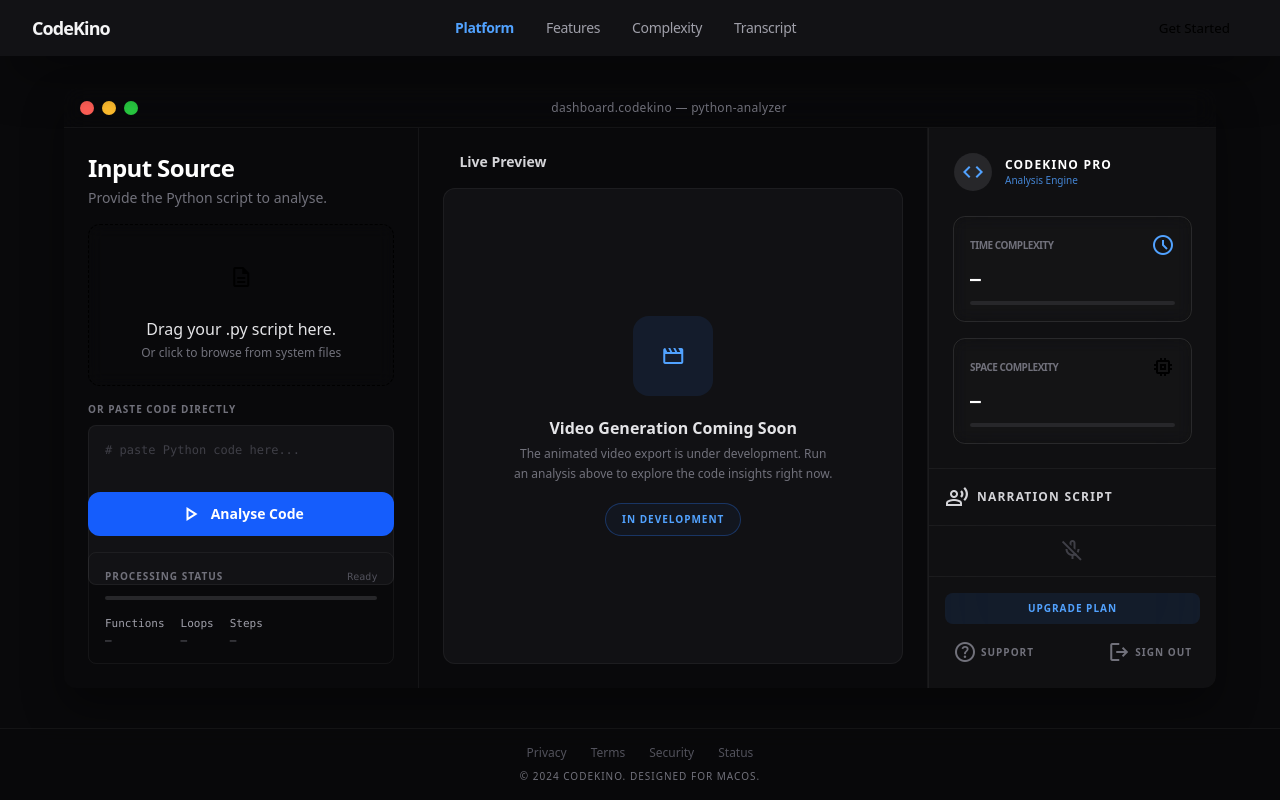
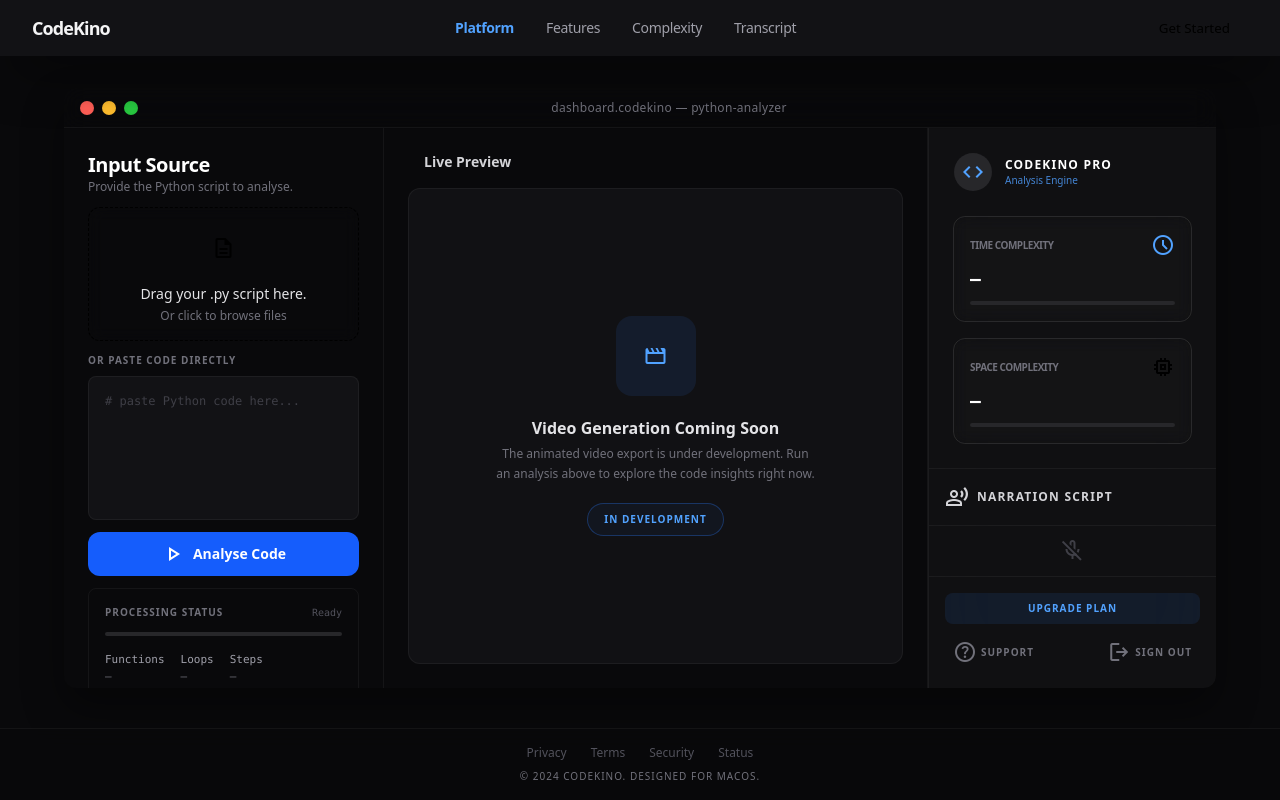
Before and after one commit to prathoseraaj/workspace, a Next.js app: page / in a window 1280 px wide. Built offline with nearby package versions, Linux system fonts and the light colour scheme.

Commit message:
feat: animation

```diff
--- a/src/app/WorkspacePage.tsx
+++ b/src/app/WorkspacePage.tsx
@@ -1,6 +1,7 @@
 'use client';
 
-import React, { useState, useRef, useCallback, DragEvent, ChangeEvent } from 'react';
+import React, { useState, useRef, useCallback, useEffect, DragEvent, ChangeEvent } from 'react';
+import { gsap } from 'gsap';
 
 // ─── Types matching the FastAPI /analyze response ────────────────────────────
 
@@ -60,6 +61,80 @@
   const [error, setError] = useState<string | null>(null);
   const [activeStep, setActiveStep] = useState<number | null>(null);
   const fileInputRef = useRef<HTMLInputElement>(null);
+
+  // ── GSAP refs ───────────────────────────────────────────────────────────────
+  const navRef = useRef<HTMLElement>(null);
+  const macWindowRef = useRef<HTMLElement>(null);
+  const leftPaneRef = useRef<HTMLElement>(null);
+  const middlePaneRef = useRef<HTMLElement>(null);
+  const rightPaneRef = useRef<HTMLElement>(null);
+  const resultsRef = useRef<HTMLDivElement>(null);
+
+  // ── Entrance animations on mount ────────────────────────────────────────────
+  useEffect(() => {
+    const ctx = gsap.context(() => {
+      const tl = gsap.timeline({ defaults: { ease: 'power3.out' } });
+
+      // Nav slides down
+      tl.fromTo(
+        navRef.current,
+        { y: -64, opacity: 0 },
+        { y: 0, opacity: 1, duration: 0.7 }
+      );
+
+      // Mac window scales up from slightly below
+      tl.fromTo(
+        macWindowRef.current,
+        { y: 40, opacity: 0, scale: 0.97 },
+        { y: 0, opacity: 1, scale: 1, duration: 0.75, ease: 'expo.out' },
+        '-=0.3'
+      );
+
+      // Left pane slides in from left
+      tl.fromTo(
+        leftPaneRef.current,
+        { x: -30, opacity: 0 },
+        { x: 0, opacity: 1, duration: 0.6 },
+        '-=0.55'
+      );
+
+      // Middle pane fades in
+      tl.fromTo(
+        middlePaneRef.current,
+        { y: 20, opacity: 0 },
+        { y: 0, opacity: 1, duration: 0.6 },
+        '-=0.45'
+      );
+
+      // Right pane slides in from right
+      tl.fromTo(
+        rightPaneRef.current,
+        { x: 30, opacity: 0 },
+        { x: 0, opacity: 1, duration: 0.6 },
+        '-=0.45'
+      );
+    });
+
+    return () => ctx.revert();
+  }, []);
+
+  // ── Animate results in when they arrive ─────────────────────────────────────
+  useEffect(() => {
+    if (!result || !resultsRef.current) return;
+
+    const items = resultsRef.current.querySelectorAll('[data-animate]');
+    gsap.fromTo(
+      items,
+      { y: 18, opacity: 0 },
+      {
+        y: 0,
+        opacity: 1,
+        duration: 0.5,
+        stagger: 0.08,
+        ease: 'power2.out',
+      }
+    );
+  }, [result]);
 
   // ── Drag-and-drop handlers ──────────────────────────────────────────────────
 
@@ -171,7 +246,11 @@
   return (
     <>
       {/* ── Nav ── */}
-      <nav className="fixed top-0 left-0 right-0 z-50 bg-zinc-900/70 backdrop-blur-3xl shadow-2xl shadow-black/50 flex justify-between items-center px-8 h-14">
+      <nav
+        ref={navRef}
+        className="fixed top-0 left-0 right-0 z-50 bg-zinc-900/70 backdrop-blur-3xl shadow-2xl shadow-black/50 flex justify-between items-center px-8 h-14"
+        style={{ opacity: 0 }}
+      >
         <div className="text-lg font-bold tracking-tighter text-zinc-100">CodeKino</div>
         <div className="hidden md:flex gap-8 items-center">
           <a className="font-inter tracking-tight text-sm font-medium text-blue-400 font-semibold hover:text-white transition-colors duration-200" href="#">Platform</a>
@@ -188,7 +267,11 @@
       <div className="min-h-screen pt-14 pb-20 flex items-center justify-center px-4 bg-zinc-950">
 
         {/* ── macOS Window ── */}
-        <main className="w-full max-w-6xl bg-surface-container-low rounded-xl mac-shadow overflow-hidden flex flex-col" style={{ minHeight: '600px', height: 'calc(100vh - 14rem)' }}>
+        <main
+          ref={macWindowRef}
+          className="w-full max-w-6xl bg-surface-container-low rounded-xl mac-shadow overflow-hidden flex flex-col"
+          style={{ minHeight: '600px', height: 'calc(100vh - 14rem)', opacity: 0 }}
+        >
 
           {/* Title bar */}
           <div className="h-10 shrink-0 flex items-center px-4 bg-surface-container-high/30 border-b border-white/5 backdrop-blur-md">
@@ -207,16 +290,21 @@
             {/* ──────────────────────────────────────────────────────────────────
                 LEFT PANE — Input
             ─────────────────────────────────────────────────────────────────── */}
-            <section className="flex-1 p-6 flex flex-col gap-4 bg-surface-container-lowest overflow-y-auto">
-              <div className="flex flex-col gap-1">
-                <h1 className="text-2xl font-semibold tracking-tight text-white">Input Source</h1>
-                <p className="text-sm text-zinc-500">Provide the Python script to analyse.</p>
+            <section
+              ref={leftPaneRef}
+              className="w-80 shrink-0 p-6 flex flex-col gap-3 bg-surface-container-lowest border-r border-white/5 overflow-y-auto no-scrollbar"
+              style={{ opacity: 0, minWidth: '320px' }}
+            >
+              {/* Section header */}
+              <div className="shrink-0">
+                <h1 className="text-xl font-semibold tracking-tight text-white leading-tight">Input Source</h1>
+                <p className="text-xs text-zinc-500 mt-0.5">Provide the Python script to analyse.</p>
               </div>
 
               {/* Drop zone */}
               <div
                 id="code-dropzone"
-                className={`rounded-xl border border-dashed flex flex-col items-center justify-center gap-3 cursor-pointer transition-all duration-300 backdrop-blur-sm min-h-32 py-6 ${
+                className={`shrink-0 rounded-xl border border-dashed flex flex-col items-center justify-center gap-3 cursor-pointer transition-all duration-300 backdrop-blur-sm py-4 ${
                   isDragging
                     ? 'border-blue-400 bg-blue-500/10'
                     : 'border-outline-variant/30 bg-surface-container-highest/20 hover:bg-surface-container-highest/40'
@@ -226,16 +314,16 @@
                 onDrop={handleDrop}
                 onClick={() => fileInputRef.current?.click()}
               >
-                <div className={`w-14 h-14 rounded-2xl bg-primary/10 flex items-center justify-center text-primary transition-transform duration-300 ${isDragging ? 'scale-110' : 'group-hover:scale-110'}`}>
-                  <span className="material-symbols-outlined text-4xl">description</span>
+                <div className={`w-12 h-12 rounded-2xl bg-primary/10 flex items-center justify-center text-primary transition-transform duration-300 ${isDragging ? 'scale-110' : ''}`}>
+                  <span className="material-symbols-outlined text-3xl">description</span>
                 </div>
-                <div className="text-center">
+                <div className="text-center px-4">
                   {fileName ? (
                     <p className="text-sm font-medium text-blue-400">{fileName} loaded ✓</p>
                   ) : (
                     <>
-                      <p className="text-base font-medium text-zinc-200">Drag your .py script here.</p>
-                      <p className="text-xs text-zinc-500 mt-1">Or click to browse from system files</p>
+                      <p className="text-sm font-medium text-zinc-200">Drag your .py script here.</p>
+                      <p className="text-xs text-zinc-500 mt-1">Or click to browse files</p>
                     </>
                   )}
                 </div>
@@ -250,7 +338,7 @@
               </div>
 
               {/* Code textarea */}
-              <div className="flex flex-col gap-2 flex-1 min-h-0">
+              <div className="flex flex-col gap-2 shrink-0">
                 <label htmlFor="code-textarea" className="text-[10px] uppercase tracking-widest font-bold text-zinc-500">
                   Or paste code directly
                 </label>
@@ -259,14 +347,14 @@
                   value={code}
                   onChange={(e) => setCode(e.target.value)}
                   placeholder="# paste Python code here..."
-                  className="flex-1 min-h-40 w-full rounded-lg bg-zinc-900/70 border border-white/5 text-xs font-mono text-zinc-300 placeholder-zinc-700 resize-none p-4 focus:outline-none focus:border-blue-500/40 focus:ring-1 focus:ring-blue-500/20 transition-all"
+                  className="w-full h-36 rounded-lg bg-zinc-900/70 border border-white/5 text-xs font-mono text-zinc-300 placeholder-zinc-700 resize-none p-4 focus:outline-none focus:border-blue-500/40 focus:ring-1 focus:ring-blue-500/20 transition-all no-scrollbar"
                   spellCheck={false}
                 />
               </div>
 
               {/* Error */}
               {error && (
-                <div className="rounded-lg bg-red-500/10 border border-red-500/20 p-3 text-xs text-red-400 font-mono">
+                <div className="shrink-0 rounded-lg bg-red-500/10 border border-red-500/20 p-3 text-xs text-red-400 font-mono">
                   <span className="material-symbols-outlined text-sm align-middle mr-1">error</span>
                   {error}
                 </div>
@@ -277,7 +365,7 @@
                 id="analyze-btn"
                 onClick={analyze}
                 disabled={isLoading}
-                className="w-full py-2.5 rounded-xl bg-blue-600 hover:bg-blue-500 active:scale-95 transition-all text-sm font-semibold text-white disabled:opacity-50 disabled:cursor-not-allowed flex items-center justify-center gap-2"
+                className="shrink-0 w-full py-2.5 rounded-xl bg-blue-600 hover:bg-blue-500 active:scale-95 transition-all text-sm font-semibold text-white disabled:opacity-50 disabled:cursor-not-allowed flex items-center justify-center gap-2"
               >
                 {isLoading ? (
                   <>
@@ -293,7 +381,7 @@
               </button>
 
               {/* Processing status bar */}
-              <div className="shrink-0 h-28 rounded-lg bg-surface-container-high/40 p-4 border border-white/5 overflow-hidden">
+              <div className="shrink-0 rounded-lg bg-surface-container-high/40 p-4 border border-white/5">
                 <div className="flex justify-between items-center mb-3">
                   <span className="text-[10px] uppercase tracking-widest font-bold text-zinc-500">Processing Status</span>
                   <span className={`text-[10px] font-mono ${isLoading ? 'text-blue-400 animate-pulse' : result ? 'text-emerald-400' : 'text-zinc-600'}`}>
@@ -326,7 +414,11 @@
             {/* ──────────────────────────────────────────────────────────────────
                 MIDDLE PANE — Results / Video coming soon
             ─────────────────────────────────────────────────────────────────── */}
-            <section className="flex-[1.5] bg-surface border-x border-white/5 p-6 flex flex-col gap-4 relative overflow-hidden overflow-y-auto">
+            <section
+              ref={middlePaneRef}
+              className="flex-1 bg-surface border-r border-white/5 p-6 flex flex-col gap-4 relative overflow-y-auto"
+              style={{ opacity: 0 }}
+            >
               <div className="flex justify-between items-center shrink-0">
                 <div className="flex items-center gap-2">
                   <div className={`w-2 h-2 rounded-full ${result ? 'bg-emerald-400' : 'bg-secondary'}`} />
@@ -356,10 +448,10 @@
 
               {/* ── Real results ── */}
               {result && (
-                <div className="flex flex-col gap-4 flex-1">
+                <div ref={resultsRef} className="flex flex-col gap-4 flex-1">
 
                   {/* Complexity badges */}
-                  <div className="grid grid-cols-2 gap-3 shrink-0">
+                  <div data-animate className="grid grid-cols-2 gap-3 shrink-0">
                     <div className="bg-surface-container-high/50 rounded-xl p-4 border border-white/5 backdrop-blur-sm">
                       <span className="text-[10px] uppercase tracking-wider font-bold text-zinc-500 block mb-1">Time Complexity</span>
                       <span className="text-xl font-mono font-bold text-white">{result.time_complexity ?? 'N/A'}</span>
@@ -372,7 +464,7 @@
 
                   {/* Functions found */}
                   {result.functions.length > 0 && (
-                    <div className="shrink-0 rounded-xl bg-zinc-900/60 border border-white/5 p-4">
+                    <div data-animate className="shrink-0 rounded-xl bg-zinc-900/60 border border-white/5 p-4">
                       <span className="text-[10px] uppercase tracking-widest font-bold text-zinc-500 block mb-3">Functions Detected</span>
                       <div className="flex flex-wrap gap-2">
                         {result.functions.map((fn) => (
@@ -389,7 +481,7 @@
                   )}
 
                   {/* Video placeholder ribbon */}
-                  <div className="shrink-0 rounded-xl bg-zinc-800/40 border border-dashed border-white/10 p-4 flex items-center gap-4">
+                  <div data-animate className="shrink-0 rounded-xl bg-zinc-800/40 border border-dashed border-white/10 p-4 flex items-center gap-4">
                     <div className="w-10 h-10 rounded-xl bg-blue-500/10 flex items-center justify-center text-blue-400 shrink-0">
                       <span className="material-symbols-outlined text-2xl">movie</span>
                     </div>
@@ -404,7 +496,7 @@
 
                   {/* Logic Timeline */}
                   {result.logic_timeline.length > 0 && (
-                    <div className="flex-1 flex flex-col min-h-0">
+                    <div data-animate className="flex-1 flex flex-col min-h-0">
                       <span className="text-[10px] uppercase tracking-widest font-bold text-zinc-500 mb-3 shrink-0">
                         Logic Timeline — {result.timeline_steps} steps
                       </span>
@@ -459,7 +551,11 @@
             {/* ──────────────────────────────────────────────────────────────────
                 RIGHT SIDEBAR — Complexity + Transcript
             ─────────────────────────────────────────────────────────────────── */}
-            <aside className="w-72 shrink-0 bg-zinc-900/50 backdrop-blur-2xl border-l border-white/5 flex flex-col overflow-hidden">
+            <aside
+              ref={rightPaneRef}
+              className="w-72 shrink-0 bg-zinc-900/50 backdrop-blur-2xl border-l border-white/5 flex flex-col overflow-hidden"
+              style={{ opacity: 0 }}
+            >
               <div className="p-6 border-b border-white/5 shrink-0">
                 <div className="flex items-center gap-3 mb-6">
                   <div className="w-10 h-10 rounded-full bg-gradient-to-br from-primary to-secondary p-[1px] shrink-0">
```
